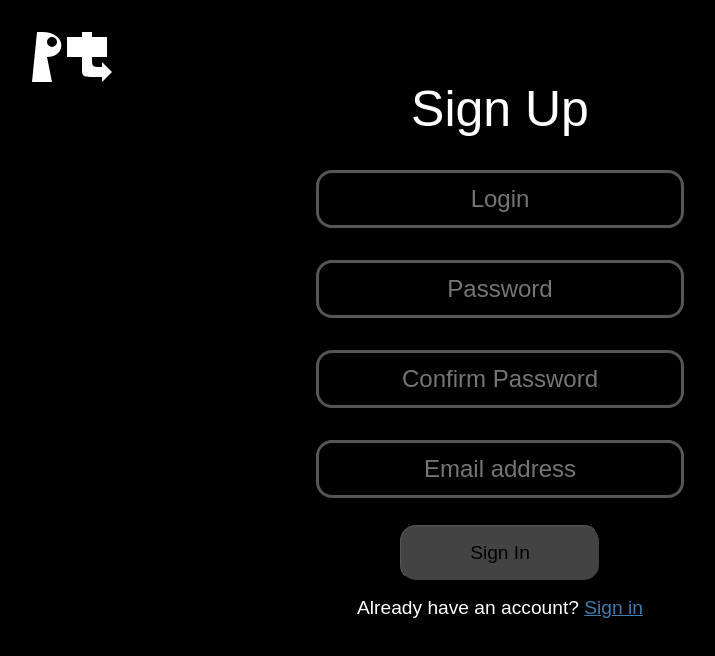
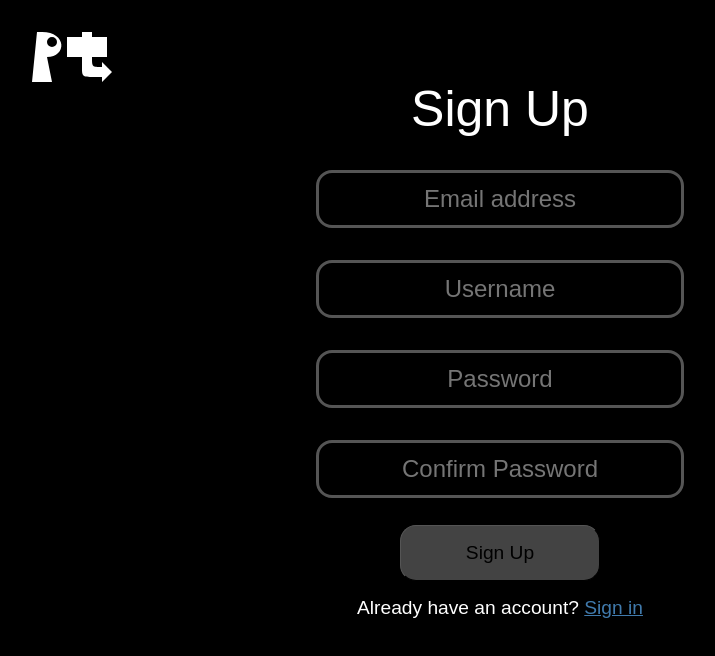
Before and after one commit to Ech0n/PrawieTwitter, a React (Vite) app in the folder client/: page /register in a window 1280 px wide. Shown: the top 656 px of the page, without its empty margins (140-855 px from the left). Built offline with nearby package versions, Linux system fonts and the light colour scheme.

Commit message:
Add useRegister

```diff
--- a/client/src/components/Register.jsx
+++ b/client/src/components/Register.jsx
@@ -2,6 +2,8 @@ import React from "react";
 import "../login.css";
 import logo from "../logo.svg";
 import { useForm } from "react-hook-form";
+import { useRegister } from "../hooks/useRegister.js";
+import { useNavigate } from 'react-router-dom';
 
 export default function Register() {
   const {
@@ -14,12 +16,17 @@ export default function Register() {
     mode: "onChange",
   });
 
+  const navigate = useNavigate();
+  const {registerUser, loading, error } = useRegister();
+
   const password = watch("password");
 
-  const onSubmit = (data) => {
-    //TODO wysyłanie danych do serwera
-
-    reset();
+  const onSubmit = async (data) => {
+    const result = await registerUser(data);
+    if (result) {
+      reset();
+      navigate('/login');
+    }
   };
 
   return (
@@ -27,23 +34,36 @@ export default function Register() {
       <img src={logo} alt="logo" className="logo" />
       <div className="sign-panel">
         <h1>Sign Up</h1>
+        {error && <p className="error">{error}</p>}
         <form onSubmit={handleSubmit(onSubmit)}>
           <input
+              type="text"
+              placeholder="Email address"
+              {...register("email", {
+                required: "Email is required",
+                pattern: {
+                  value: /^[^@]+@[^@]+\.[^@]+$/,
+                  message: "Incorrect format of email",
+                },
+              })}
+          />
+          {errors.email && <p className="form-error">{errors.email.message}</p>}
+          <input
             type="text"
-            placeholder="Login"
-            {...register("login", {
-              required: "Login is required",
+            placeholder="Username"
+            {...register("username", {
+              required: "username is required",
             })}
           />
-          {errors.login && <p className="form-error">{errors.login.message}</p>}
+          {errors.username && <p className="form-error">{errors.username.message}</p>}
           <input
             type="password"
             placeholder="Password"
             {...register("password", {
               required: "Password is required",
               minLength: {
-                value: 6,
-                message: "Min. 6 chars",
+                value: 8,
+                message: "Min. 8 chars",
               },
             })}
           />
@@ -61,20 +81,9 @@ export default function Register() {
           {errors.password2 && (
             <p className="form-error">{errors.password2.message}</p>
           )}
-          <input
-            type="text"
-            placeholder="Email address"
-            {...register("email", {
-              required: "Email is required",
-              pattern: {
-                value: /^[^@]+@[^@]+\.[^@]+$/,
-                message: "Incorrect format of email",
-              },
-            })}
-          />
-          {errors.email && <p className="form-error">{errors.email.message}</p>}
-          <button type="submit" disabled={!isValid}>
-            Sign In
+
+          <button type="submit" disabled={!isValid || loading}>
+            {loading ? "Registering..." : "Sign Up"}
           </button>
         </form>
         <p>
--- a/client/src/hooks/useLogin.js
+++ b/client/src/hooks/useLogin.js
@@ -35,7 +35,6 @@ const fetchLogin = async (email, password) => {
     const data = await response.json();
 
     if (!response.ok) {
-        console.log(data);
         throw new Error(data.error || 'Login failed');
     }
 
--- /dev/null
+++ b/client/src/hooks/useRegister.js
@@ -0,0 +1,46 @@
+import { useState } from "react";
+
+export function useRegister() {
+  const [loading, setLoading] = useState(false);
+  const [error, setError] = useState(null);
+
+  const registerUser = async (formData) => {
+    setLoading(true);
+    setError(null);
+
+    try {
+      return await fetchRegister(formData);
+    } catch (err) {
+      setError(err.message);
+      return null;
+    } finally {
+      setLoading(false);
+    }
+  };
+
+  return { registerUser, loading, error };
+}
+
+const fetchRegister = async (formData) => {
+  const response = await fetch("http://localhost:3000/register", {
+    method: "POST",
+    headers: {
+      "Content-Type": "application/json",
+    },
+    credentials: "include",
+    body: JSON.stringify({
+      email: formData.email,
+      username: formData.username,
+      password: formData.password,
+      password2: formData.password2,
+    }),
+  });
+
+  const data = await response.json();
+
+  if (!response.ok) {
+    throw new Error(data.message || data.error || "Registration failed");
+  }
+
+  return data;
+}
```
